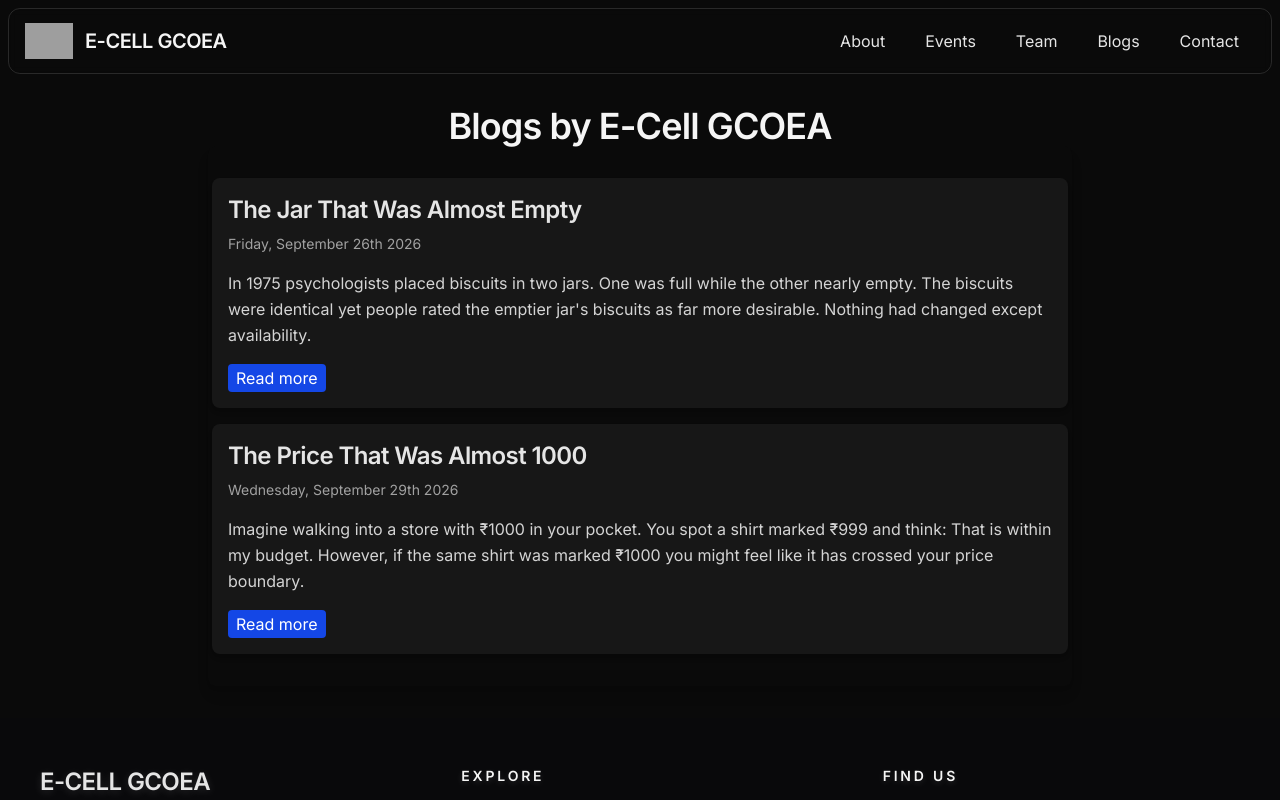
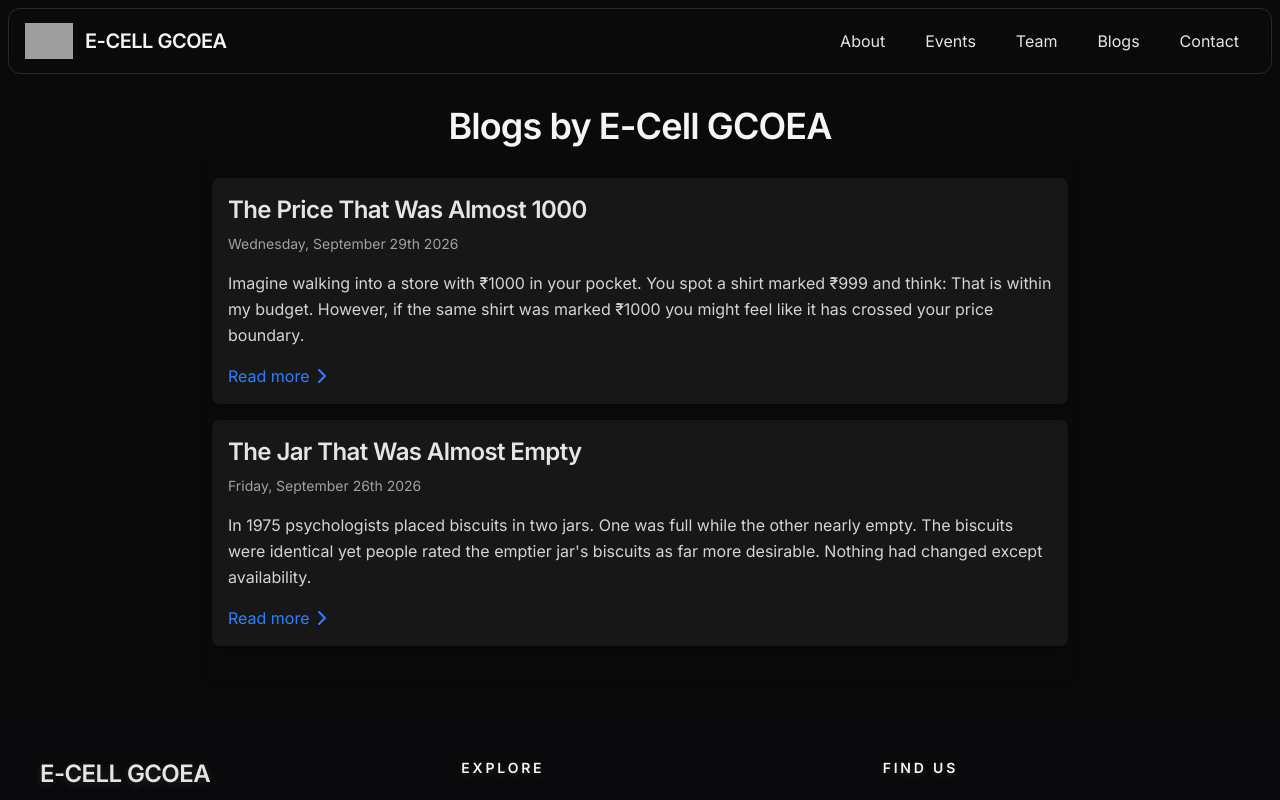
Before and after one commit to p1yushbelwe/ecell-gcoea, a Next.js app: page /blogs in a window 1280 px wide. Shown: the top 800 px of the page. Built offline with nearby package versions, Linux system fonts and the light colour scheme; grey boxes are pictures that could not be loaded.

Commit message:
Minor: Changed blog order, navbar modification, blog page padding

```diff
--- a/app/blogs/blogs.json
+++ b/app/blogs/blogs.json
@@ -1,16 +1,16 @@
 [
+    {
+        "id": "2",
+        "date":"Wednesday, September 29th 2026",
+        "title": "The Price That Was Almost 1000",
+        "description": "Imagine walking into a store with ₹1000 in your pocket. You spot a shirt marked ₹999 and think: That is within my budget. However, if the same shirt was marked ₹1000 you might feel like it has crossed your price boundary.",
+        "link": "/blogs/the-price-that-was-almost-1000"
+    },
     {
         "id": "1",
         "date":"Friday, September 26th 2026",
         "title": "The Jar That Was Almost Empty",
         "description": "In 1975 psychologists placed biscuits in two jars. One was full while the other nearly empty. The biscuits were identical yet people rated the emptier jar's biscuits as far more desirable. Nothing had changed except availability.",
         "link": "/blogs/the-jar-that-was-almost-empty"
-    },
-    {
-        "id": "2",
-        "date":"Wednesday, September 29th 2026",
-        "title": "The Price That Was Almost 1000",
-        "description": "Imagine walking into a store with ₹1000 in your pocket. You spot a shirt marked ₹999 and think: That is within my budget. However, if the same shirt was marked ₹1000 you might feel like it has crossed your price boundary.",
-        "link": "/blogs/the-price-that-was-almost-1000"
     }
 ]
--- a/app/blogs/page.tsx
+++ b/app/blogs/page.tsx
@@ -2,6 +2,7 @@ import Navbar from "@/components/layout/Navbar";
 import Footer from "@/components/section/Footer";
 import Link from "next/link";
   import blogs from "./blogs.json";
+import { ChevronRight } from "lucide-react";
 // import Social from "@/components/layout/Social"
 
 export default function BlogsPage() {
@@ -27,8 +28,10 @@ export default function BlogsPage() {
               </p>
               <p className="text-neutral-300 leading-relaxed">{blog.description}</p>
 
-              <button className="mt-4 px-2 py-0.5 bg-blue-700 text-white rounded-sm hover:bg-blue-800 focus:outline-none focus:ring-2 focus:ring-blue-400">
-                <Link href={blog.link}>Read more</Link>
+              <button className="mt-4 text-blue-500  hover:text-neutral-300 active:text-neutral-300 transition duration-150">
+                <Link href={blog.link} className="flex items-center">
+                  Read more <ChevronRight/>
+                </Link>
               </button>
             </div>
           ))}
--- a/blogs/theJarThatWasAlmostEmpty.tsx
+++ b/blogs/theJarThatWasAlmostEmpty.tsx
@@ -8,7 +8,7 @@ export default function theJarThatWasAlmostEmpty() {
     <div className="py-0.5 font-inter bg-neutral-950 min-h-screen selection:bg-gray-500/20 selection:text-blue-600/8">
 
       <Navbar />
-      <div className="max-w-3xl mx-auto sm:px-4 px-3 py-8">
+      <div className="max-w-3xl mx-auto px-4 py-8">
         <div className="flex justify-between items-center mb-4">
           <p className="text-neutral-400/98">Friday, September 26th 2026</p>
         </div>
--- a/blogs/thePriceThatWasAlmost1000.tsx
+++ b/blogs/thePriceThatWasAlmost1000.tsx
@@ -7,7 +7,7 @@ export default function thePriceThatWasAlmost1000() {
   return (
     <div className="py-0.5 font-inter bg-neutral-950 min-h-screen selection:bg-gray-500/20 selection:text-blue-600/8">
       <Navbar />
-      <div className="max-w-3xl mx-auto sm:px-4 px-3 py-8">
+      <div className="max-w-3xl mx-auto px-4 py-8">
         <div className="flex justify-between items-center mb-4">
           <p className="text-neutral-400/98">Friday, September 29th 2026</p>
         </div>
--- a/components/layout/Navbar.tsx
+++ b/components/layout/Navbar.tsx
@@ -51,7 +51,7 @@ export default function Navbar({ items = defaultNavbarItems }: NavbarProps) {
           className="w-10 h-10 sm:w-12 sm:h-12 object-contain"
           priority
         />
-        <p className="text-neutral-100 text-lg sm:text-xl font-semibold tracking-tight">
+        <p className="text-neutral-100 text-lg sm:text-xl font-semibold tracking-tight select-none">
           E-CELL GCOEA
         </p>
       </div>
```
